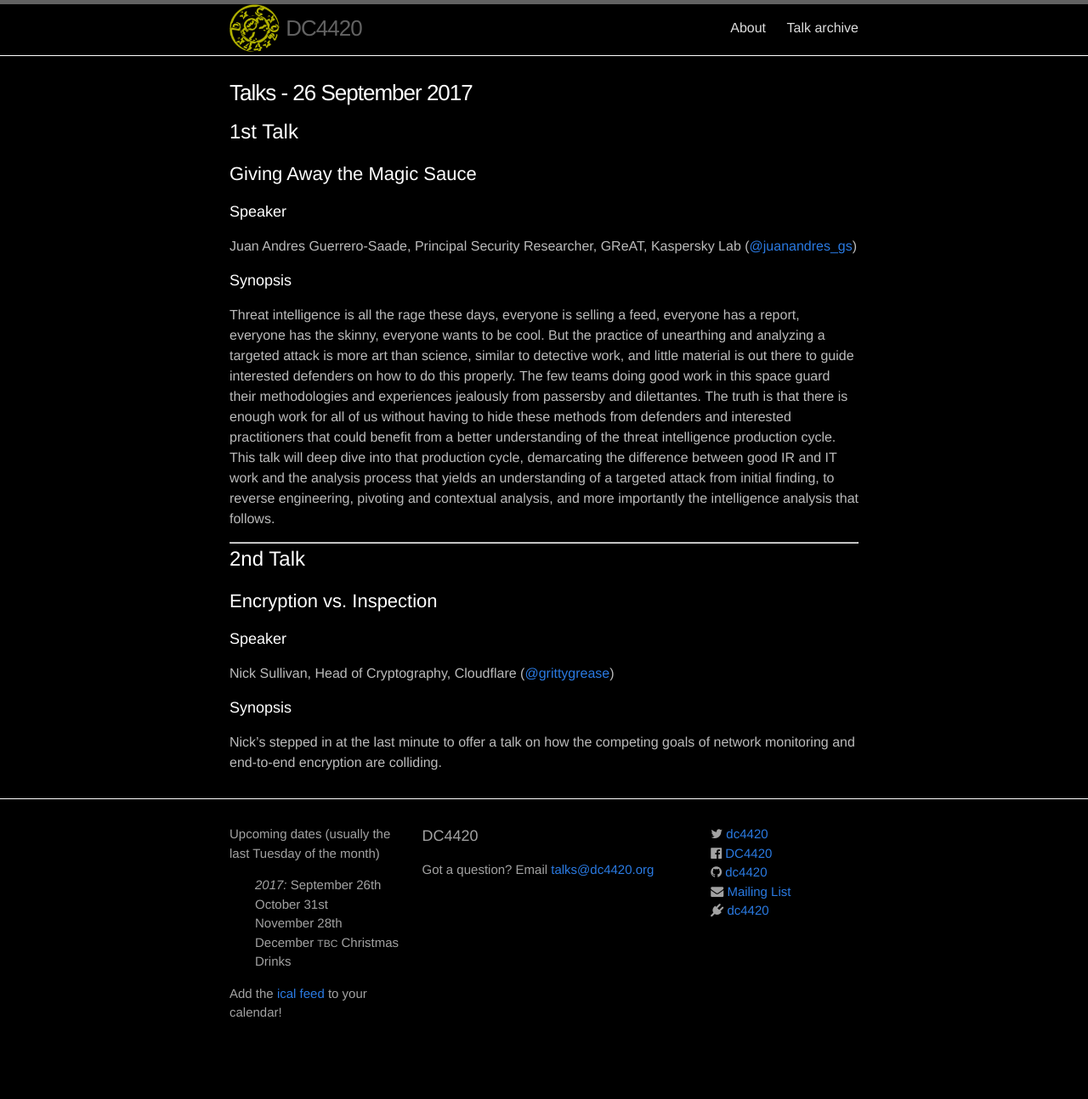
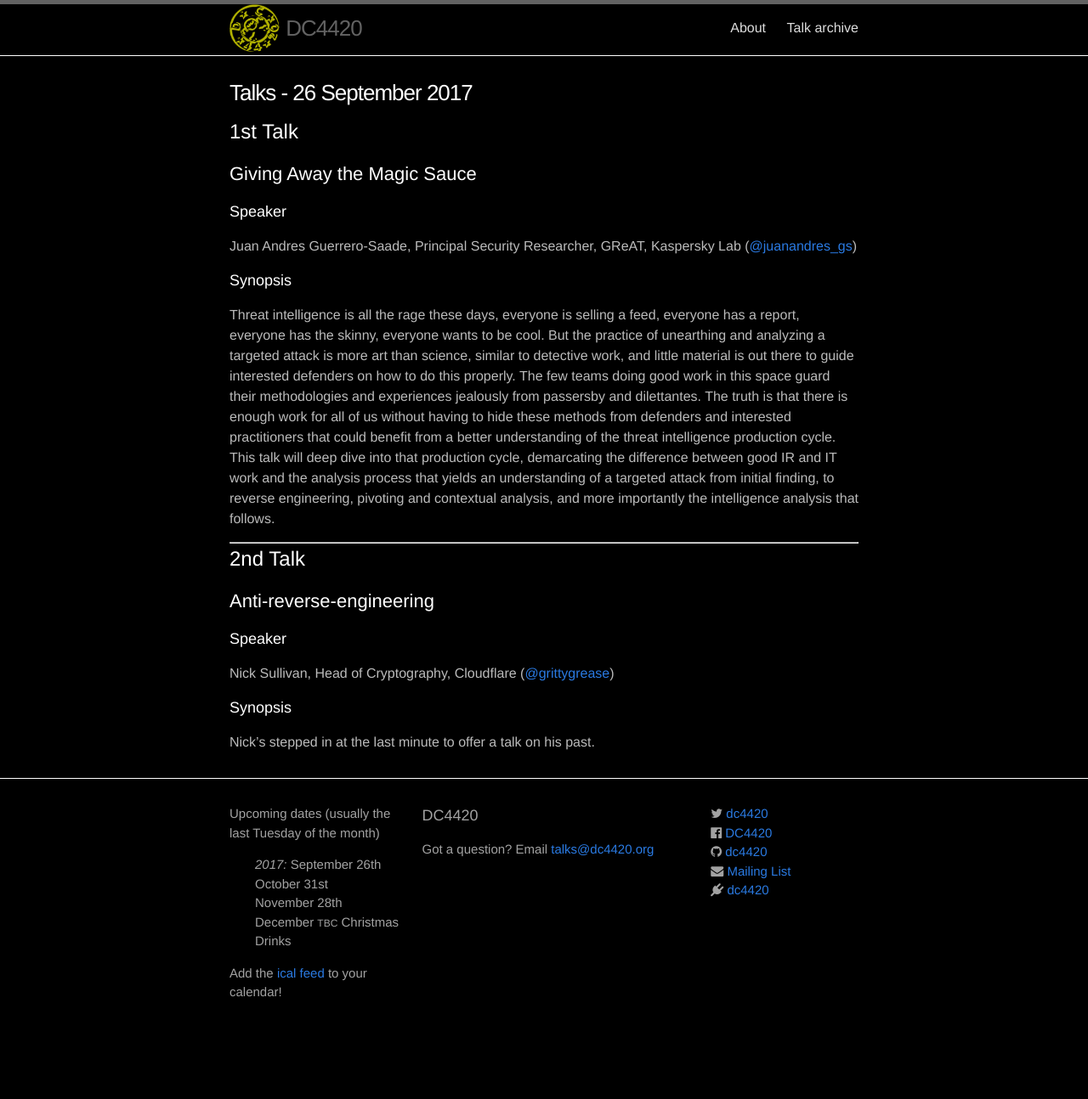
Before and after one commit to dc4420/website, a Jekyll site: the page built from _posts/2017-09-26-talks.markdown, in a window 1280 px wide. Shown: the whole page at 85% size. Built offline with Jekyll 4.4.1, drawn with Linux system fonts in a browser that asks for light colours; nearby versions of some CDN libraries; after the commit the page ends 1270 px from its top, so only the background shows below that.

Commit message:
Update 2nd talk

```diff
--- a/_posts/2017-09-26-talks.markdown
+++ b/_posts/2017-09-26-talks.markdown
@@ -21,7 +21,7 @@
 
 # 2nd Talk
 
-## Encryption vs. Inspection
+## Anti-reverse-engineering
 
 ### Speaker
 
@@ -29,4 +29,4 @@
 
 ### Synopsis
 
-Nick's stepped in at the last minute to offer a talk on how the competing goals of network monitoring and end-to-end encryption are colliding.
+Nick's stepped in at the last minute to offer a talk on his past.
```
